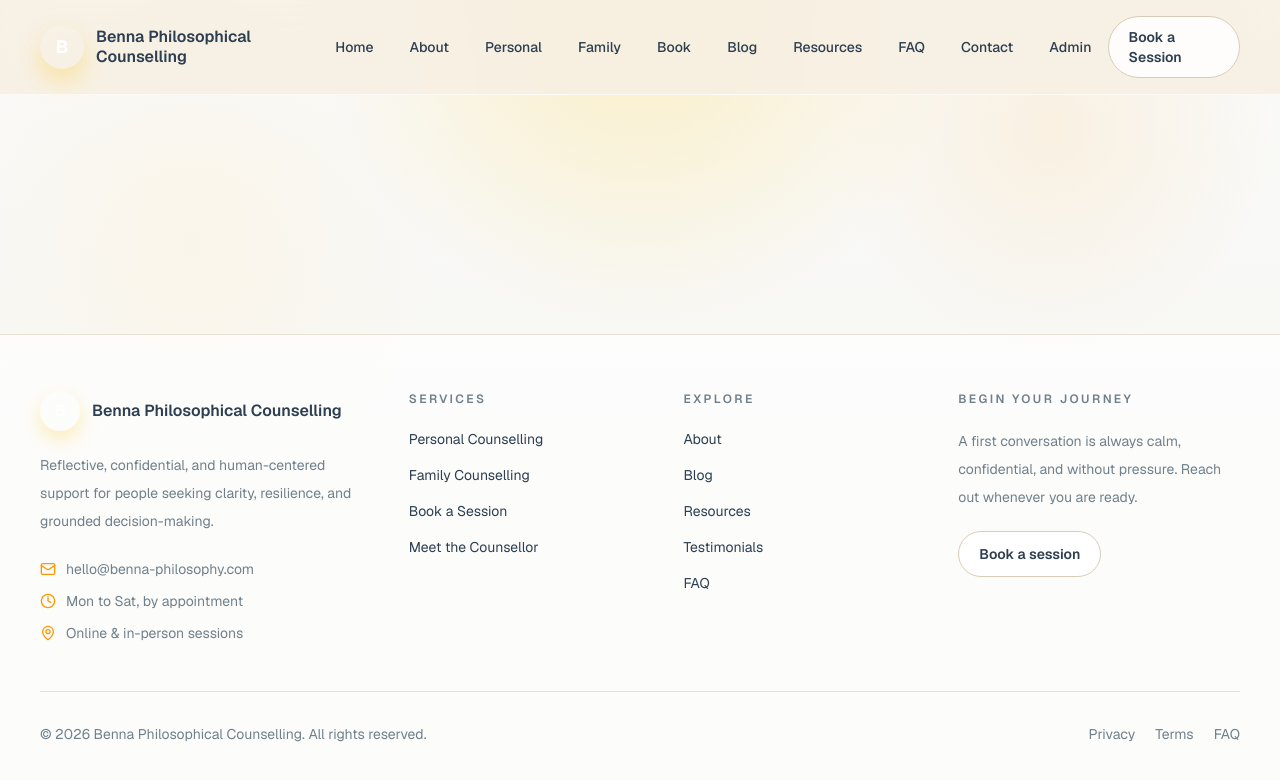
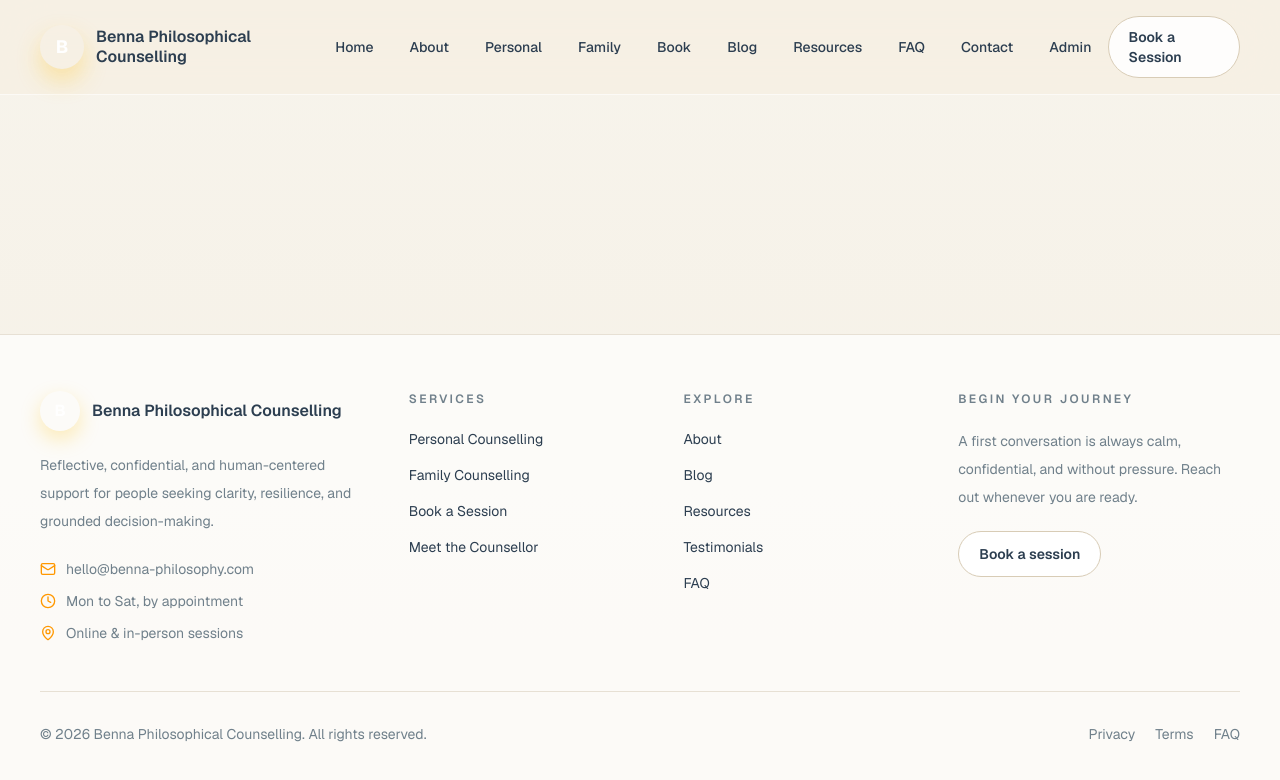
Before and after one commit to Kiran-Shetty-afk/Philosophical_Counselling, a Next.js app: page /admin/appointments in a window 1280 px wide. Shown: the top 780 px of the page. Built offline with nearby package versions, Linux system fonts and the light colour scheme.

Commit message:
fix: malformed imports in page.tsx and admin body background override
- Move Metadata export above all imports in app/page.tsx (was inserted mid-file between imports, malformed)
- Add inline style override to admin layout body to prevent public site warm cream gradient bleeding into admin pages

```diff
--- a/app/(admin)/layout.tsx
+++ b/app/(admin)/layout.tsx
@@ -28,7 +28,16 @@ export default function AdminRouteGroupLayout({
       lang="en"
       className={`${geistSans.variable} ${geistMono.variable} h-full antialiased`}
     >
-      <body className="min-h-full">{children}</body>
+      {/*
+        Override the public site body background so admin pages use their own
+        flat gradient instead of the warm cream radial gradient from globals.css.
+      */}
+      <body
+        className="min-h-full"
+        style={{ background: "linear-gradient(180deg, #f7f4ec 0%, #f5efe4 100%)" }}
+      >
+        {children}
+      </body>
     </html>
   );
 }
```
Also changed, not shown: app/page.tsx (+7 -6 lines).
